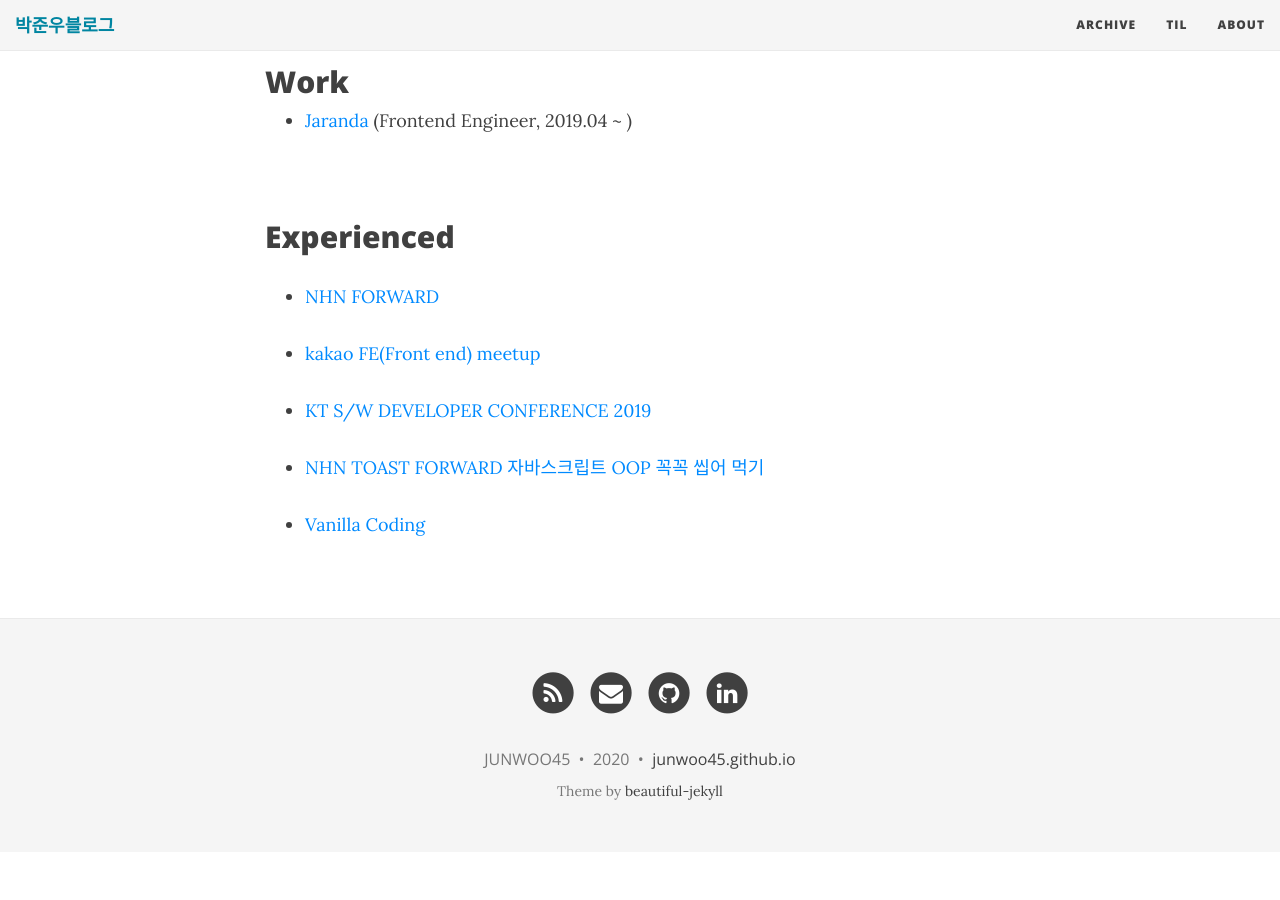
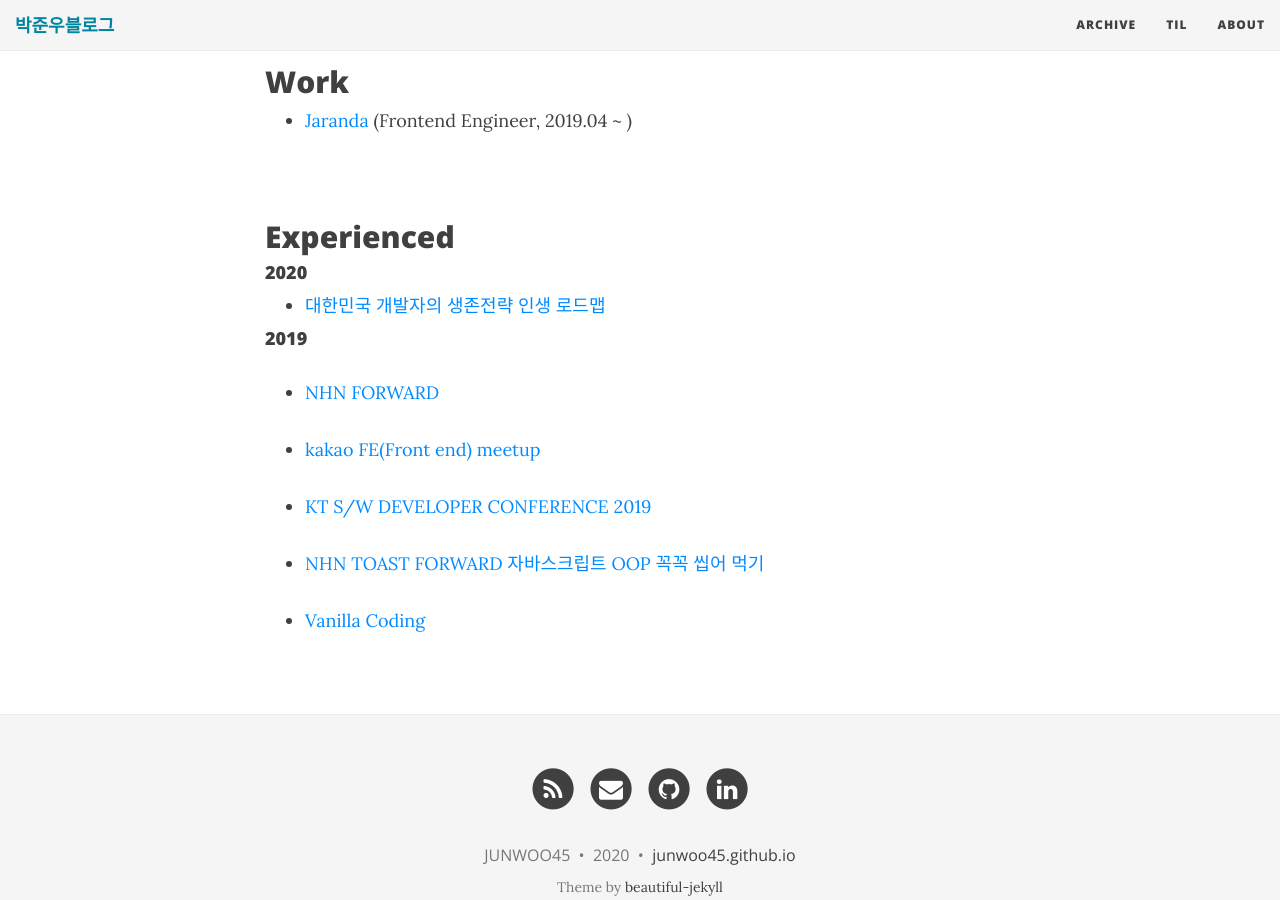
Before and after one commit to JUNWOO45/junwoo45.github.io.archived, a Jekyll site: the page built from aboutme.md, in a window 1280 px wide and 900 px high, scrolled down 1015 px. Built offline with Jekyll 4.4.1, drawn with Linux system fonts in a browser that asks for light colours; nearby versions of some CDN libraries; before the commit the page ends 1867 px from its top, so only the background shows below that.

Commit message:
Update aboutme

```diff
--- a/aboutme.md
+++ b/aboutme.md
@@ -40,6 +40,12 @@ subtitle: 프론트엔드 개발자 박준우입니다.
 
 ## Experienced
 
+#### 2020
+
+- [대한민국 개발자의 생존전략 인생 로드맵](https://www.onoffmix.com/event/205305){:target="_blank"}
+
+#### 2019
+
 - [NHN FORWARD](https://forward.nhn.com/2019/seoul/){:target="_blank"}
 
 - [kakao FE(Front end) meetup](https://tech.kakao.com/2019/10/24/kakao-fefront-end-meetup-2/){:target="_blank"}
```
